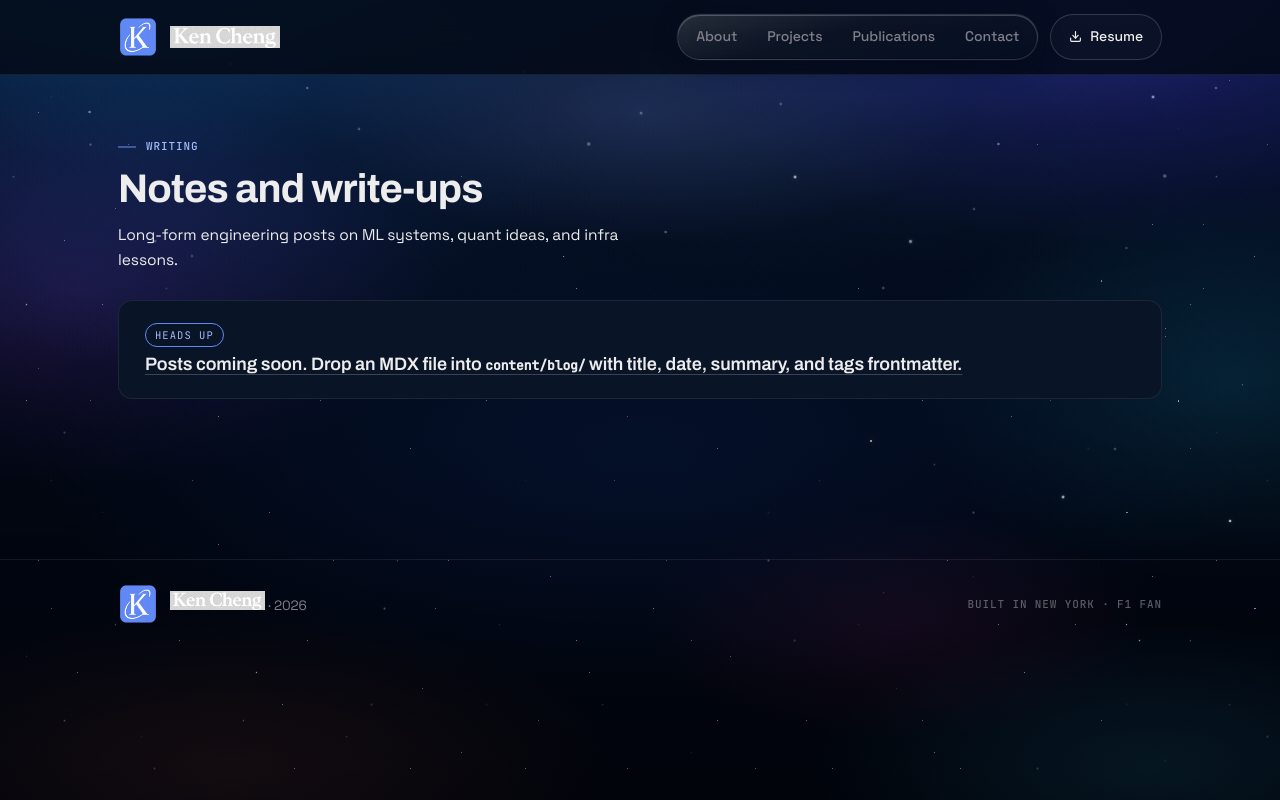
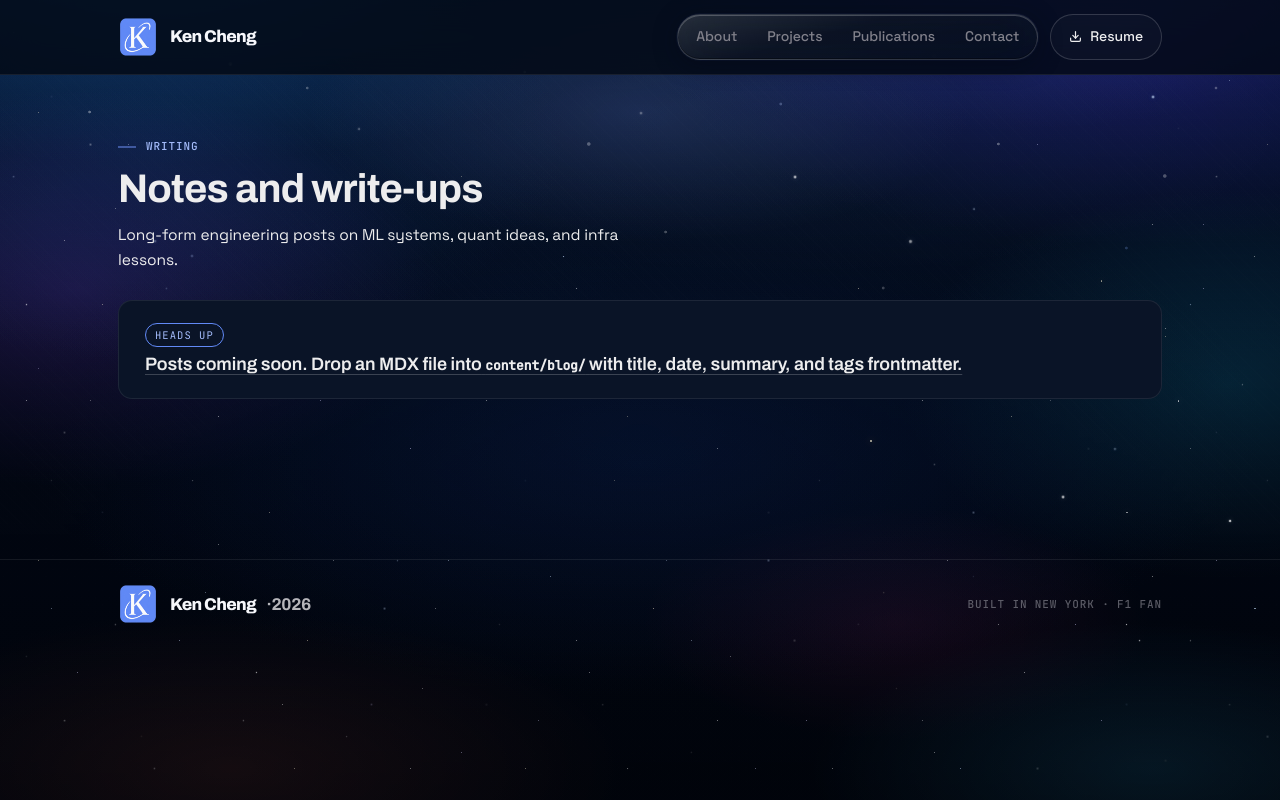
Before and after one commit to kenchengkc/personal-website, a Next.js app: page /blog in a window 1280 px wide. Built offline with nearby package versions, Linux system fonts and the light colour scheme.

Commit message:
Refactor Footer and Nav components to streamline branding presentation. Replace logo images with text for improved accessibility and update CSS styles for better alignment and visual consistency across the application.

```diff
--- a/app/globals.css
+++ b/app/globals.css
@@ -251,23 +251,32 @@ button { font: inherit; cursor: pointer; }
 .v2-brand-name {
   display: inline-flex;
   align-items: center;
-  line-height: 0;
-}
-.v2-brand-name-img {
-  display: block;
-  height: 22px;
-  width: auto;
-  max-width: min(220px, 48vw);
-  object-fit: contain;
-}
-.v2-footer .v2-brand-name-img {
-  height: 19px;
-  max-width: min(200px, 54vw);
+  font-family: var(--font-display), system-ui, sans-serif;
+  font-weight: 800;
+  font-size: 17px;
+  letter-spacing: -0.04em;
+  line-height: 1;
+  color: #f6f7fb;
+}
+.v2-footer-brand-line {
+  display: inline-flex;
+  align-items: center;
+  gap: 10px;
+  min-height: 40px;
 }
 .v2-footer-brand-rest {
-  color: var(--color-muted);
-  font-weight: 400;
-  letter-spacing: -0.01em;
+  display: inline-flex;
+  align-items: center;
+  font-family: var(--font-display), system-ui, sans-serif;
+  font-size: 17px;
+  font-weight: 700;
+  letter-spacing: -0.02em;
+  line-height: 1;
+  color: var(--color-text-dim);
+}
+.v2-footer-brand-year {
+  font-variant-numeric: tabular-nums;
+  color: var(--color-text-dim);
 }
 .v2-nav-links { display: flex; align-items: center; gap: 12px; }
 .v2-nav-tabs {
@@ -1956,7 +1965,13 @@ button { font: inherit; cursor: pointer; }
   flex-wrap: wrap;
   font-size: 13.5px; color: var(--color-muted);
 }
-.v2-footer-brand { display: inline-flex; align-items: center; gap: 12px; }
+.v2-footer-brand {
+  display: inline-flex;
+  align-items: center;
+  gap: 12px;
+  font-size: 17px;
+  color: var(--color-text);
+}
 
 /* ============ INTRO ============ */
 .intro-overlay {
--- a/components/sections/Footer.tsx
+++ b/components/sections/Footer.tsx
@@ -16,23 +16,18 @@ export function Footer() {
               unoptimized
             />
           </span>
-          <span>
-            <span className="v2-brand-name">
-              <Image
-                src="/images/logonamewhitebold.png"
-                alt="Ken Cheng"
-                width={2804}
-                height={561}
-                className="v2-brand-name-img"
-                sizes="200px"
-                unoptimized
-              />
+          <div className="v2-footer-brand-line">
+            <span className="v2-brand-name">Ken Cheng</span>
+            <span className="v2-footer-brand-rest">
+              <span className="v2-footer-brand-sep" aria-hidden>
+                {" "}
+                ·{" "}
+              </span>
+              <span className="v2-footer-brand-year">
+                {new Date().getFullYear()}
+              </span>
             </span>
-            <span className="v2-footer-brand-rest">
-              {" "}
-              · {new Date().getFullYear()}
-            </span>
-          </span>
+          </div>
         </div>
         <span className="v2-mono v2-mono--dim">Built in New York · F1 fan</span>
       </div>
--- a/components/sections/Nav.tsx
+++ b/components/sections/Nav.tsx
@@ -76,18 +76,7 @@ export function Nav() {
               unoptimized
             />
           </span>
-          <span className="v2-brand-name">
-            <Image
-              src="/images/logonamewhitebold.png"
-              alt="Ken Cheng"
-              width={2804}
-              height={561}
-              className="v2-brand-name-img"
-              sizes="220px"
-              priority
-              unoptimized
-            />
-          </span>
+          <span className="v2-brand-name">Ken Cheng</span>
         </Link>
         <nav className="v2-nav-links">
           <div className="v2-nav-tabs">
```
